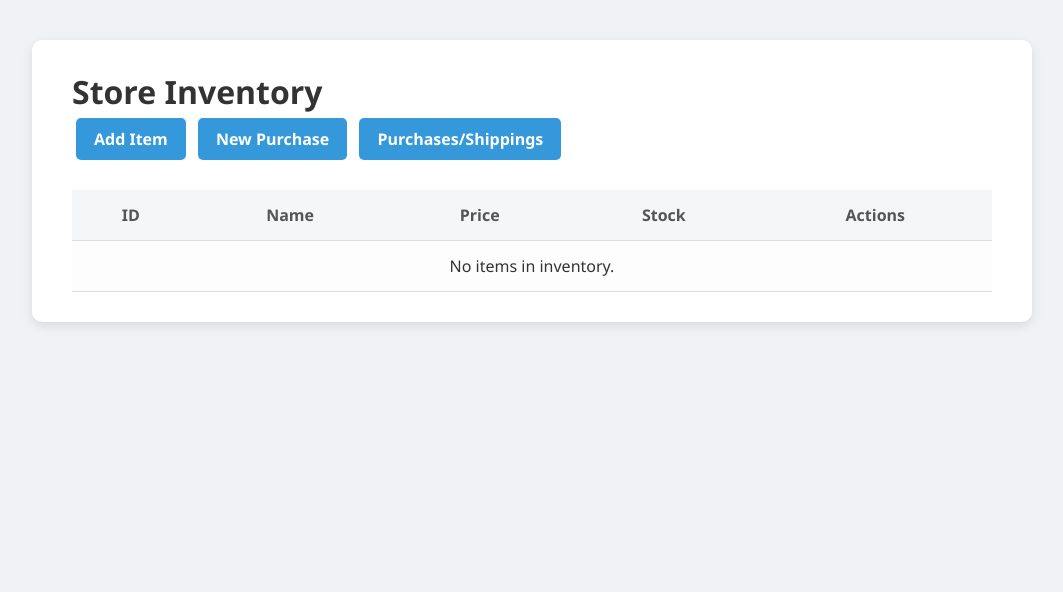
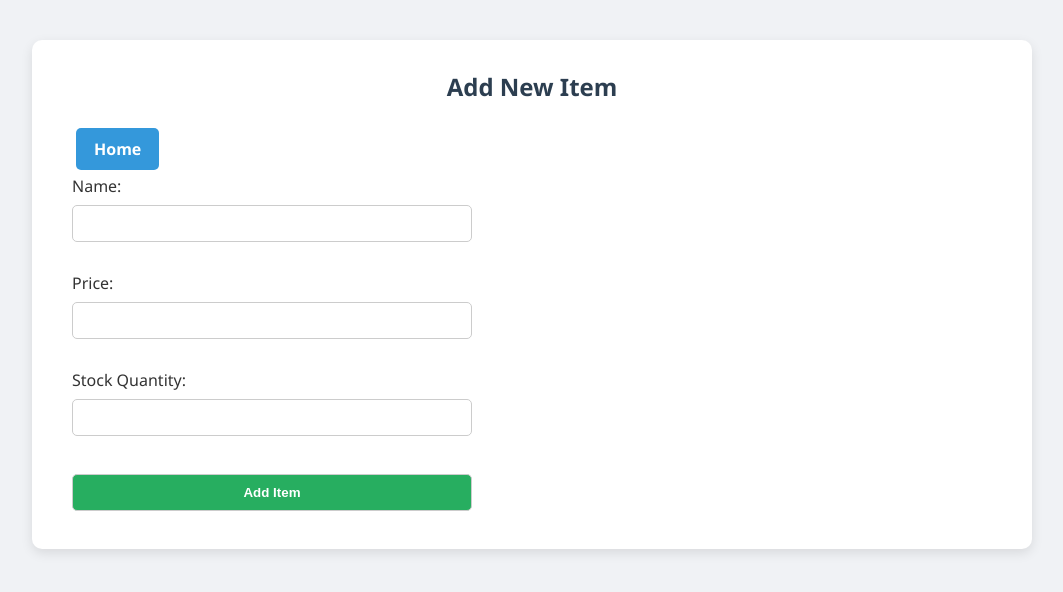
Before and after one commit to LikiTH1233/flask-store-app, a Flask app: page /add-item in a window 1280 px wide. Shown: the top 592 px of the page, without its empty margins (108-1171 px from the left). Run offline with Flask 3, Linux system fonts and the light colour scheme.

Commit message:
Update add_item.html

```diff
--- a/templates/add_item.html
+++ b/templates/add_item.html
@@ -1,48 +1,22 @@
 <!DOCTYPE html>
-<html lang="en">
+<html>
 <head>
-    <meta charset="UTF-8">
-    <title>Store Inventory</title>
-    <link rel="stylesheet" href="{{ url_for('static', filename='style.css') }}">
+    <title>Add Item</title>
+    <link rel="stylesheet" href="/static/style.css">
 </head>
 <body>
-    <div class="container">
-        <h1> Store Inventory</h1>
-
-        <div class="nav-buttons">
-            <a href="{{ url_for('add_item') }}" class="btn"> Add Item</a>
-            <a href="{{ url_for('purchase') }}" class="btn"> New Purchase</a>
-            <a href="{{ url_for('purchases') }}" class="btn"> Purchases/Shippings</a>
-        </div>
-
-        <table>
-            <thead>
-                <tr>
-                    <th>ID</th>
-                    <th>Name</th>
-                    <th>Price</th>
-                    <th>Stock</th>
-                    <th>Actions</th>
-                </tr>
-            </thead>
-            <tbody>
-                {% for item in items %}
-                <tr>
-                    <td>{{ item[0] }}</td>
-                    <td>{{ item[1] }}</td>
-                    <td>₹{{ item[2] }}</td>
-                    <td>{{ item[3] }}</td>
-                    <td>
-                        <a href="{{ url_for('update_item', item_id=item[0]) }}" class="btn update">Update</a>
-                        <a href="{{ url_for('delete_item', item_id=item[0]) }}" class="btn danger"
-                           onclick="return confirm('Are you sure you want to delete this item?');">Delete</a>
-                    </td>
-                </tr>
-                {% else %}
-                <tr><td colspan="5">No items in inventory.</td></tr>
-                {% endfor %}
-            </tbody>
-        </table>
-    </div>
+<div class="container">
+    <h2>Add New Item</h2>
+    <a href="/" class="btn"> Home</a>
+    <form method="POST">
+        <label>Name:</label>
+        <input type="text" name="name" required><br>
+        <label>Price:</label>
+        <input type="number" step="0.01" name="price" required><br>
+        <label>Stock Quantity:</label>
+        <input type="number" name="stock_quantity" required><br>
+        <input type="submit" value="Add Item">
+    </form>
+</div>
 </body>
 </html>
```
